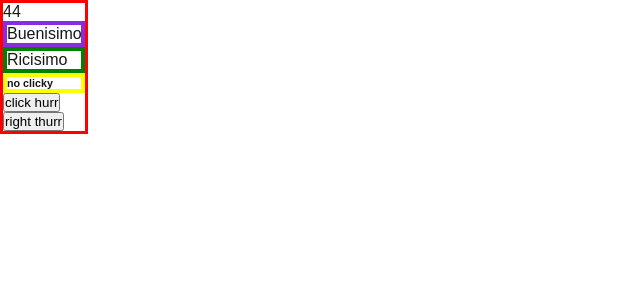
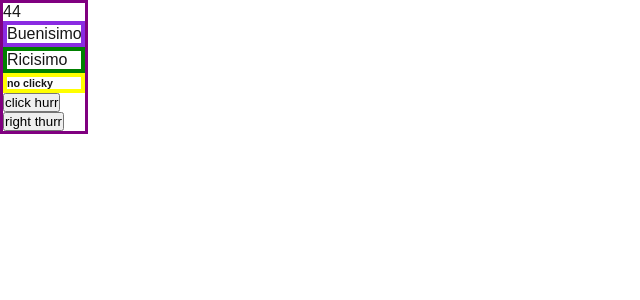
Before and after one commit to freddywho/basegame, a Next.js app: page / in a window 1280 px wide. Shown: the top 300 px of the page, without its empty margins (0-640 px from the left). Built offline with nearby package versions, Linux system fonts and the light colour scheme.

Commit message:
Interview #100

```diff
--- a/src/app/page.module.css
+++ b/src/app/page.module.css
@@ -1,5 +1,5 @@
 .page {
-  border: 3px solid red;
+  border: 3px solid purple;
   width: 88px;
 }
 
```
